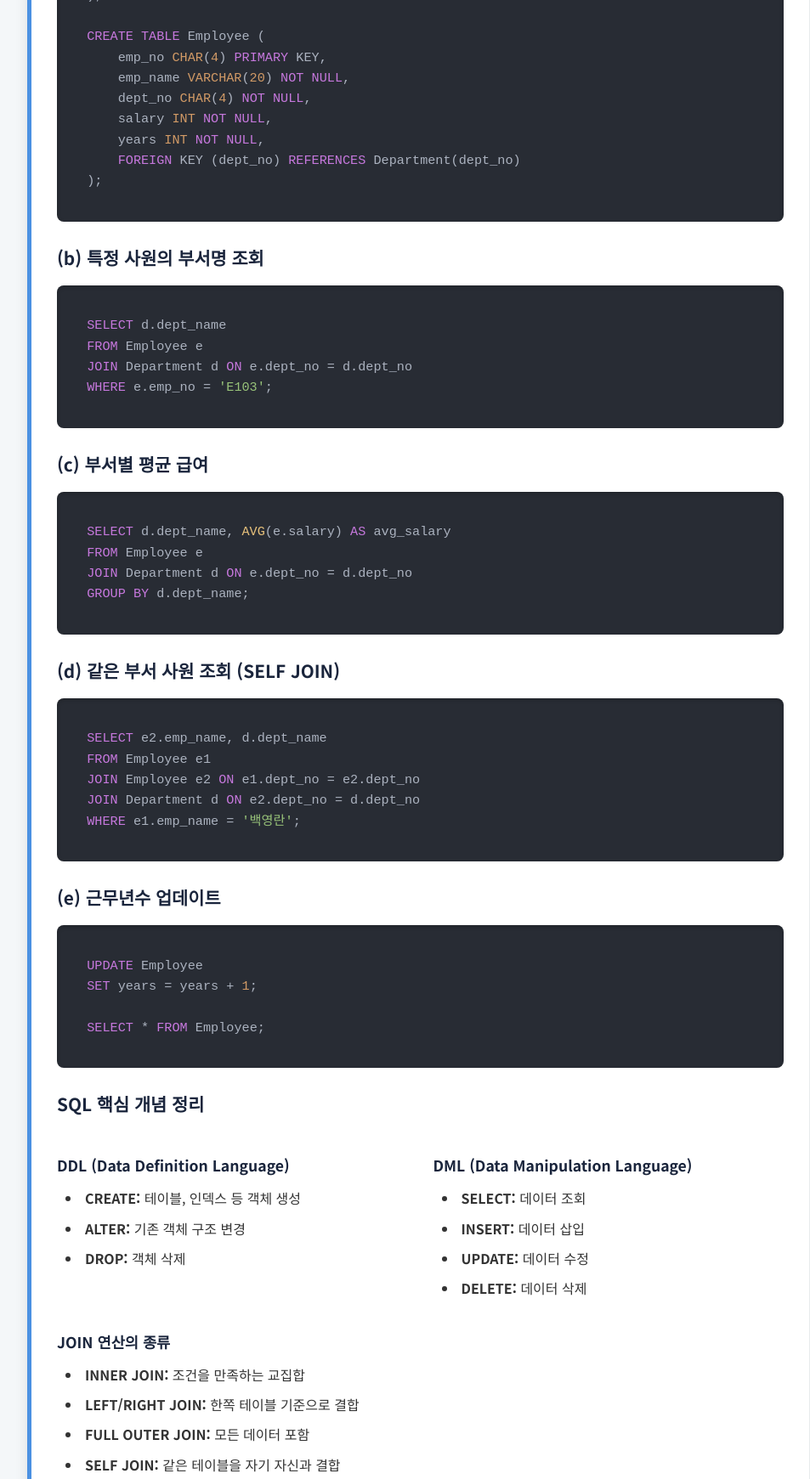
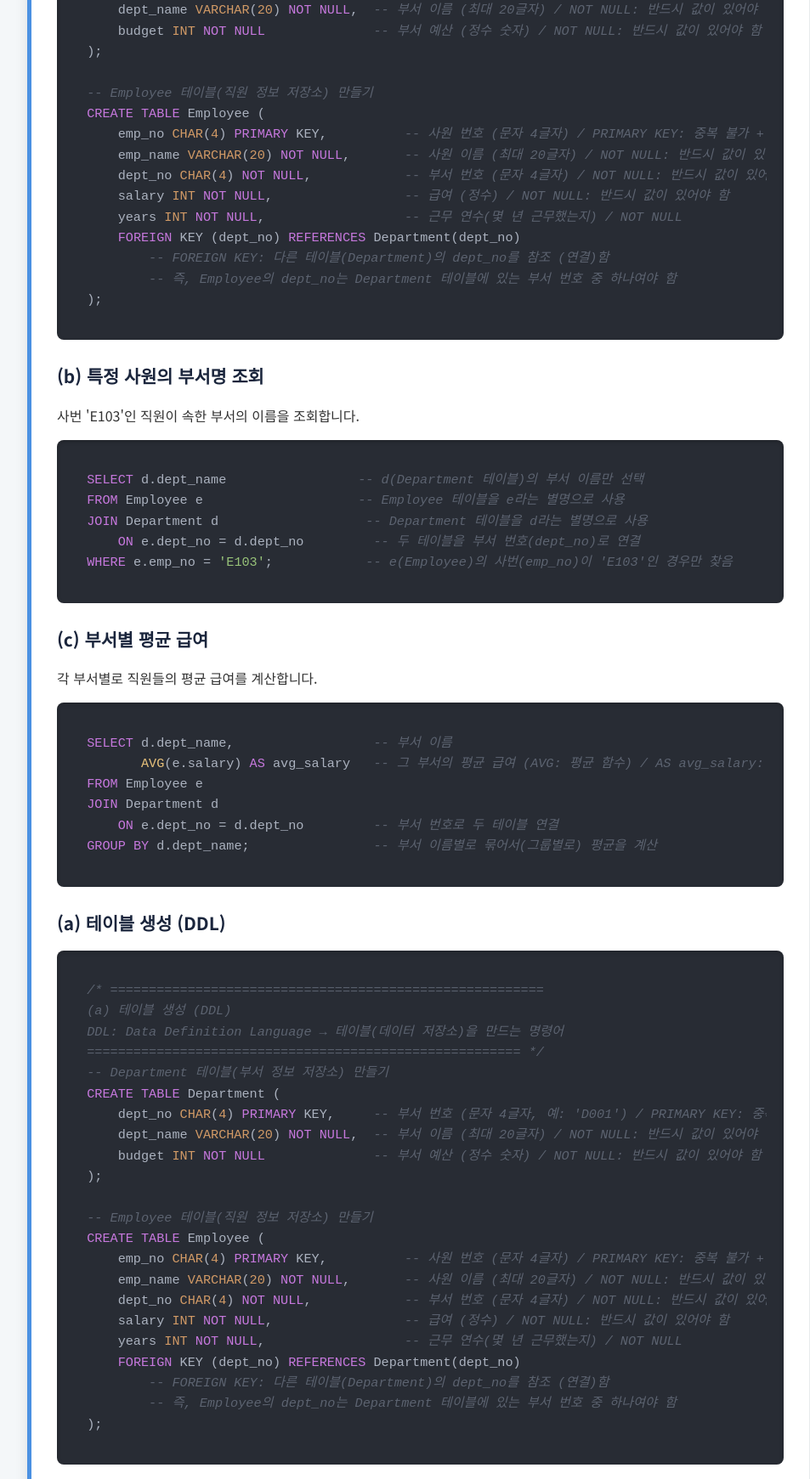
Before and after one commit to HooniKims/database_mid, a plain HTML site: page index.html in a window 1280 px wide. Shown: the part 5543-7284 px from the top of the page at 85% size, without its empty margins (148-1101 px from the left). Drawn offline with nearby package versions, Linux system fonts and the light colour scheme.

Commit message:
Add files via upload

```diff
--- a/index.html
+++ b/index.html
@@ -138,83 +138,127 @@
 
                 <div class="sql-example">
                     <h3>(a) 테이블 생성 (DDL)</h3>
-                    <pre><code class="sql">CREATE TABLE Department (
-    dept_no CHAR(4) PRIMARY KEY,
-    dept_name VARCHAR(20) NOT NULL,
-    budget INT NOT NULL
+                    <p>DDL(Data Definition Language)은 테이블과 같은 데이터 구조를 정의하는 명령어입니다.</p>
+                    <pre><code class="sql">-- Department 테이블(부서 정보 저장소) 만들기
+CREATE TABLE Department (
+    dept_no CHAR(4) PRIMARY KEY,     -- 부서 번호 (문자 4글자, 예: 'D001') / PRIMARY KEY: 중복 불가 + 비어있을 수 없음
+    dept_name VARCHAR(20) NOT NULL,  -- 부서 이름 (최대 20글자) / NOT NULL: 반드시 값이 있어야 함
+    budget INT NOT NULL              -- 부서 예산 (정수 숫자) / NOT NULL: 반드시 값이 있어야 함
 );
 
+-- Employee 테이블(직원 정보 저장소) 만들기
 CREATE TABLE Employee (
-    emp_no CHAR(4) PRIMARY KEY,
-    emp_name VARCHAR(20) NOT NULL,
-    dept_no CHAR(4) NOT NULL,
-    salary INT NOT NULL,
-    years INT NOT NULL,
+    emp_no CHAR(4) PRIMARY KEY,          -- 사원 번호 (문자 4글자) / PRIMARY KEY: 중복 불가 + 비어있을 수 없음
+    emp_name VARCHAR(20) NOT NULL,       -- 사원 이름 (최대 20글자) / NOT NULL: 반드시 값이 있어야 함
+    dept_no CHAR(4) NOT NULL,            -- 부서 번호 (문자 4글자) / NOT NULL: 반드시 값이 있어야 함
+    salary INT NOT NULL,                 -- 급여 (정수) / NOT NULL: 반드시 값이 있어야 함
+    years INT NOT NULL,                  -- 근무 연수(몇 년 근무했는지) / NOT NULL
     FOREIGN KEY (dept_no) REFERENCES Department(dept_no)
+        -- FOREIGN KEY: 다른 테이블(Department)의 dept_no를 참조 (연결)함
+        -- 즉, Employee의 dept_no는 Department 테이블에 있는 부서 번호 중 하나여야 함
 );</code></pre>
                 </div>
 
                 <div class="sql-example">
                     <h3>(b) 특정 사원의 부서명 조회</h3>
-                    <pre><code class="sql">SELECT d.dept_name
-FROM Employee e
-JOIN Department d ON e.dept_no = d.dept_no
-WHERE e.emp_no = 'E103';</code></pre>
+                    <p>사번 'E103'인 직원이 속한 부서의 이름을 조회합니다.</p>
+                    <pre><code class="sql">SELECT d.dept_name                 -- d(Department 테이블)의 부서 이름만 선택
+FROM Employee e                    -- Employee 테이블을 e라는 별명으로 사용
+JOIN Department d                   -- Department 테이블을 d라는 별명으로 사용
+    ON e.dept_no = d.dept_no         -- 두 테이블을 부서 번호(dept_no)로 연결
+WHERE e.emp_no = 'E103';            -- e(Employee)의 사번(emp_no)이 'E103'인 경우만 찾음</code></pre>
                 </div>
 
                 <div class="sql-example">
                     <h3>(c) 부서별 평균 급여</h3>
-                    <pre><code class="sql">SELECT d.dept_name, AVG(e.salary) AS avg_salary
+                    <p>각 부서별로 직원들의 평균 급여를 계산합니다.</p>
+                    <pre><code class="sql">SELECT d.dept_name,                  -- 부서 이름
+       AVG(e.salary) AS avg_salary   -- 그 부서의 평균 급여 (AVG: 평균 함수) / AS avg_salary: 결과 칼럼 이름 붙이기
 FROM Employee e
-JOIN Department d ON e.dept_no = d.dept_no
-GROUP BY d.dept_name;</code></pre>
+JOIN Department d
+    ON e.dept_no = d.dept_no         -- 부서 번호로 두 테이블 연결
+GROUP BY d.dept_name;                -- 부서 이름별로 묶어서(그룹별로) 평균을 계산</code></pre>
+                </div>
+
+                <div class="sql-example">
+                    <h3>(a) 테이블 생성 (DDL)</h3>
+                    <pre><code class="sql">/* ========================================================
+(a) 테이블 생성 (DDL)
+DDL: Data Definition Language → 테이블(데이터 저장소)을 만드는 명령어
+======================================================== */
+-- Department 테이블(부서 정보 저장소) 만들기
+CREATE TABLE Department (
+    dept_no CHAR(4) PRIMARY KEY,     -- 부서 번호 (문자 4글자, 예: 'D001') / PRIMARY KEY: 중복 불가 + 비어있을 수 없음
+    dept_name VARCHAR(20) NOT NULL,  -- 부서 이름 (최대 20글자) / NOT NULL: 반드시 값이 있어야 함
+    budget INT NOT NULL              -- 부서 예산 (정수 숫자) / NOT NULL: 반드시 값이 있어야 함
+);
+
+-- Employee 테이블(직원 정보 저장소) 만들기
+CREATE TABLE Employee (
+    emp_no CHAR(4) PRIMARY KEY,          -- 사원 번호 (문자 4글자) / PRIMARY KEY: 중복 불가 + 비어있을 수 없음
+    emp_name VARCHAR(20) NOT NULL,       -- 사원 이름 (최대 20글자) / NOT NULL: 반드시 값이 있어야 함
+    dept_no CHAR(4) NOT NULL,            -- 부서 번호 (문자 4글자) / NOT NULL: 반드시 값이 있어야 함
+    salary INT NOT NULL,                 -- 급여 (정수) / NOT NULL: 반드시 값이 있어야 함
+    years INT NOT NULL,                  -- 근무 연수(몇 년 근무했는지) / NOT NULL
+    FOREIGN KEY (dept_no) REFERENCES Department(dept_no)
+        -- FOREIGN KEY: 다른 테이블(Department)의 dept_no를 참조 (연결)함
+        -- 즉, Employee의 dept_no는 Department 테이블에 있는 부서 번호 중 하나여야 함
+);</code></pre>
+                </div>
+
+                <div class="sql-example">
+                    <h3>(b) 특정 사원의 부서명 조회</h3>
+                    <pre><code class="sql">/* ========================================================
+(b) 특정 사원의 부서명 조회
+사번이 'E103'인 사람이 속한 부서 이름을 찾는 SQL
+======================================================== */
+SELECT d.dept_name                 -- d(Department 테이블)의 부서 이름만 선택
+FROM Employee e                    -- Employee 테이블을 e라는 별명으로 사용
+JOIN Department d                   -- Department 테이블을 d라는 별명으로 사용
+    ON e.dept_no = d.dept_no         -- 두 테이블을 부서 번호(dept_no)로 연결
+WHERE e.emp_no = 'E103';            -- e(Employee)의 사번(emp_no)이 'E103'인 경우만 찾음</code></pre>
+                </div>
+
+                <div class="sql-example">
+                    <h3>(c) 부서별 평균 급여</h3>
+                    <pre><code class="sql">/* ========================================================
+(c) 부서별 평균 급여
+부서별로 급여 평균을 구하는 SQL
+======================================================== */
+SELECT d.dept_name,                  -- 부서 이름
+       AVG(e.salary) AS avg_salary   -- 그 부서의 평균 급여 (AVG: 평균 함수) / AS avg_salary: 결과 칼럼 이름 붙이기
+FROM Employee e
+JOIN Department d
+    ON e.dept_no = d.dept_no         -- 부서 번호로 두 테이블 연결
+GROUP BY d.dept_name;                -- 부서 이름별로 묶어서(그룹별로) 평균을 계산</code></pre>
                 </div>
 
                 <div class="sql-example">
                     <h3>(d) 같은 부서 사원 조회 (SELF JOIN)</h3>
-                    <pre><code class="sql">SELECT e2.emp_name, d.dept_name
-FROM Employee e1
-JOIN Employee e2 ON e1.dept_no = e2.dept_no
-JOIN Department d ON e2.dept_no = d.dept_no
-WHERE e1.emp_name = '백영란';</code></pre>
+                    <pre><code class="sql">/* ========================================================
+(d) 같은 부서 사원 조회 (SELF JOIN)
+'백영란'과 같은 부서에 있는 직원들의 이름과 부서명을 찾는 SQL
+SELF JOIN: 같은 테이블을 2번 불러서 서로 비교
+======================================================== */
+SELECT e2.emp_name, d.dept_name       -- e2(Employee)의 이름, 부서 이름
+FROM Employee e1                      -- Employee 테이블을 e1이라는 별명으로 사용 (첫 번째 자기 자신)
+JOIN Employee e2                      -- Employee 테이블을 e2라는 별명으로 사용 (두 번째 자기 자신)
+    ON e1.dept_no = e2.dept_no         -- e1과 e2의 부서 번호가 같은 사람들만 연결
+JOIN Department d
+    ON e2.dept_no = d.dept_no          -- 부서 번호로 Department 테이블 연결
+WHERE e1.emp_name = '백영란';          -- 첫 번째 직원(e1)의 이름이 '백영란'인 경우</code></pre>
                 </div>
 
                 <div class="sql-example">
                     <h3>(e) 근무년수 업데이트</h3>
-                    <pre><code class="sql">UPDATE Employee
-SET years = years + 1;
+                    <pre><code class="sql">/* ========================================================
+(e) 근무년수 업데이트
+모든 직원의 근무 연수를 1년씩 늘리고, 변경 결과 확인
+======================================================== */
+UPDATE Employee
+SET years = years + 1;       -- years(현재 근무연수)에 1을 더함
 
-SELECT * FROM Employee;</code></pre>
-                </div>
-
-                <h3>SQL 핵심 개념 정리</h3>
-                <div class="grid-container">
-                    <article>
-                        <h4>DDL (Data Definition Language)</h4>
-                        <ul>
-                            <li><strong>CREATE:</strong> 테이블, 인덱스 등 객체 생성</li>
-                            <li><strong>ALTER:</strong> 기존 객체 구조 변경</li>
-                            <li><strong>DROP:</strong> 객체 삭제</li>
-                        </ul>
-                    </article>
-                    <article>
-                        <h4>DML (Data Manipulation Language)</h4>
-                        <ul>
-                            <li><strong>SELECT:</strong> 데이터 조회</li>
-                            <li><strong>INSERT:</strong> 데이터 삽입</li>
-                            <li><strong>UPDATE:</strong> 데이터 수정</li>
-                            <li><strong>DELETE:</strong> 데이터 삭제</li>
-                        </ul>
-                    </article>
-                </div>
-                <div class="sql-concepts">
-                    <h4>JOIN 연산의 종류</h4>
-                    <ul>
-                        <li><strong>INNER JOIN:</strong> 조건을 만족하는 교집합</li>
-                        <li><strong>LEFT/RIGHT JOIN:</strong> 한쪽 테이블 기준으로 결합</li>
-                        <li><strong>FULL OUTER JOIN:</strong> 모든 데이터 포함</li>
-                        <li><strong>SELF JOIN:</strong> 같은 테이블을 자기 자신과 결합</li>
-                    </ul>
+SELECT * FROM Employee;      -- Employee 테이블의 모든 칼럼(*)을 다 보여줌</code></pre>
                 </div>
 
                 <article class="summary-box">
```
